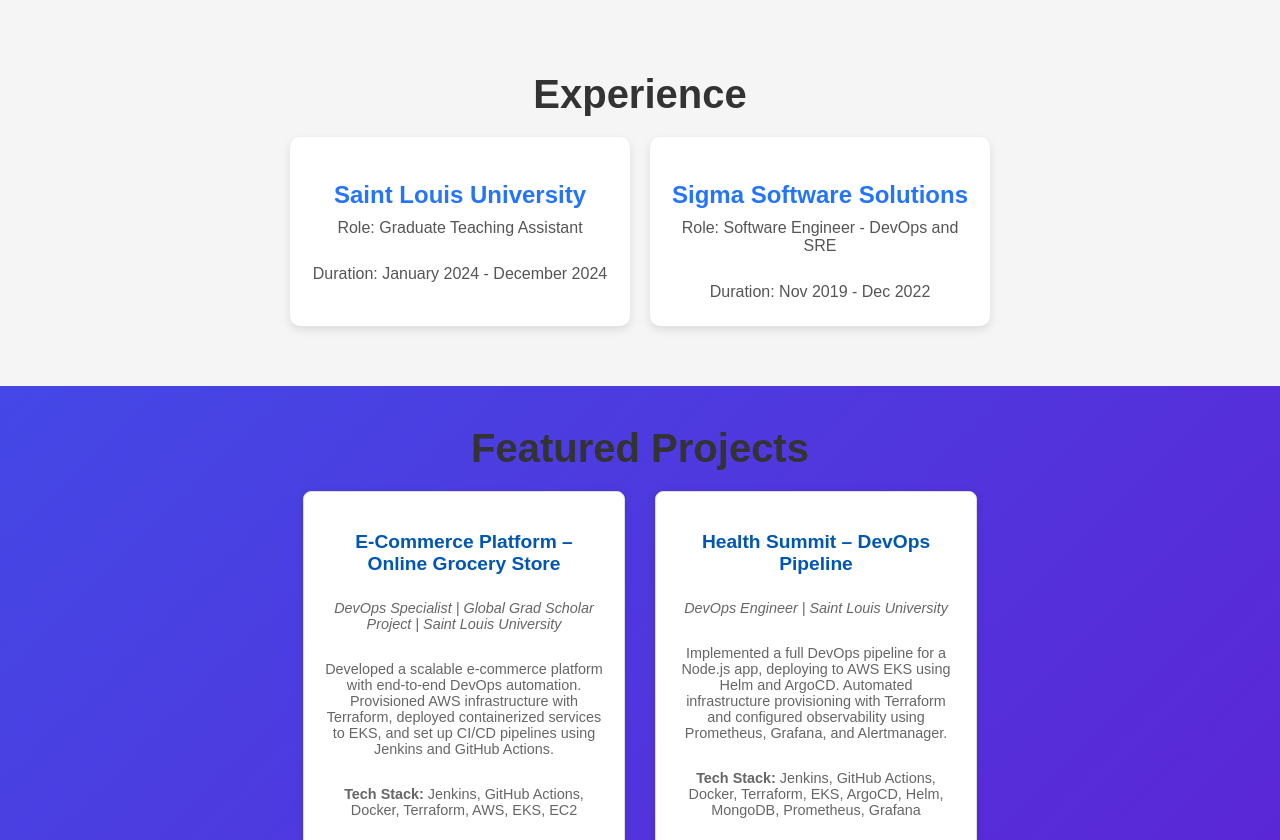
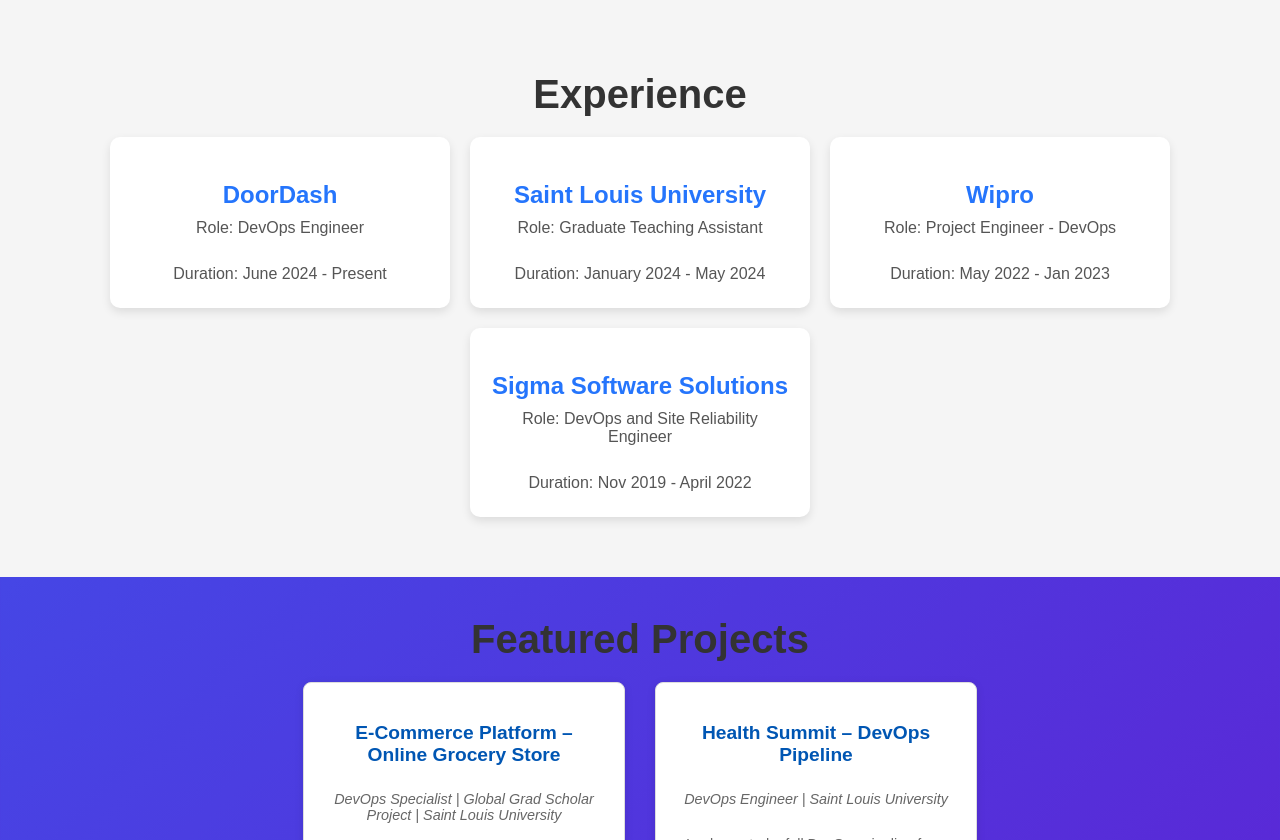
Before and after one commit to Venkateshsandupatla/Portfolio1, a plain HTML site: page index.html in a window 1280 px wide. Shown: the part 1960-2800 px from the top of the page. Drawn offline with Linux system fonts and the light colour scheme.

```diff
--- a/index.html
+++ b/index.html
@@ -46,7 +46,7 @@
             </p>
 
             <div class="contact-info">
-                <p><strong>Email:</strong> <a href="mailto:youremail@example.com">venkateshsandupatla97@gmail.com</a></p>
+                <p><strong>Email:</strong> <a href="mailto:youremail@example.com">venkateshsandupatla96@gmail.com</a></p>
                 <p><strong>Phone:</strong> <a href="tel:+1234567890">314-219-9186</a></p>
 
             </div>
@@ -162,17 +162,31 @@
         <h2>Experience</h2>
         <div class="experience-cards">
             <div class="experience-card">
+                <h3>DoorDash</h3>
+                <p>Role: DevOps Engineer</p>
+                <br>
+                <p>Duration: June 2024 - Present</p>
+
+            </div>
+            <div class="experience-card">
                 <h3>Saint Louis University</h3>
                 <p>Role: Graduate Teaching Assistant</p>
                 <br>
-                <p>Duration: January 2024 - December 2024</p>
+                <p>Duration: January 2024 - May 2024</p>
+
+            </div>
+                <div class="experience-card">
+                <h3>Wipro</h3>
+                <p>Role: Project Engineer - DevOps</p>
+                <br>
+                <p>Duration: May 2022 - Jan 2023</p>
 
             </div>
             <div class="experience-card">
                 <h3>Sigma Software Solutions</h3>
-                <p>Role: Software Engineer - DevOps and SRE</p>
+                <p>Role: DevOps and Site Reliability Engineer</p>
                 <br>
-                <p>Duration: Nov 2019 - Dec 2022</p>
+                <p>Duration: Nov 2019 - April 2022</p>
 
             </div>
 
@@ -269,7 +283,7 @@
   <div class="container">
     <h2>Contact Me</h2>
     <p>If you're interested in collaborating, feel free to reach out!</p>
-    <p>Email: <strong>venkateshsandupatla97@gmail.com</strong></p>
+    <p>Email: <strong>venkateshsandupatla96@gmail.com</strong></p>
 
     <!-- Social Links -->
     <div class="social-links">
```
